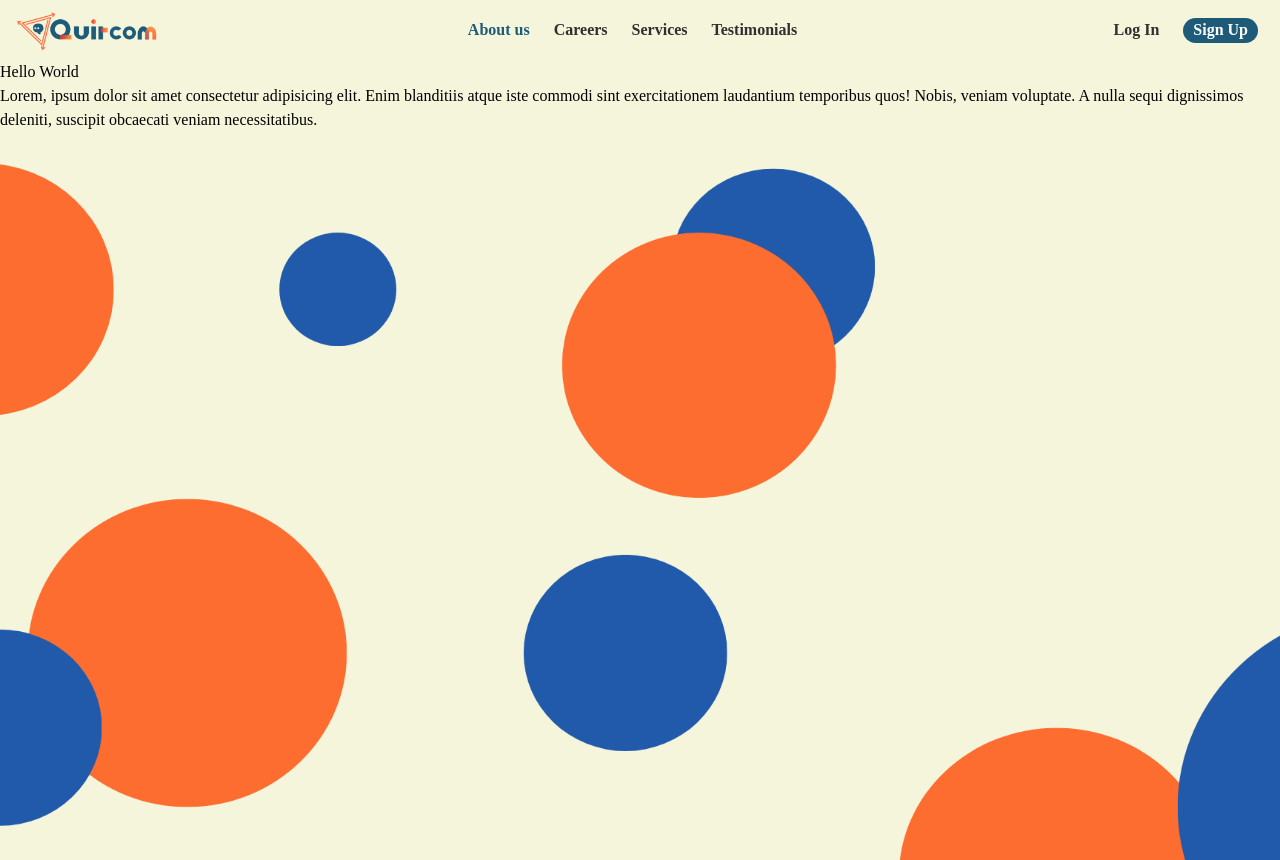
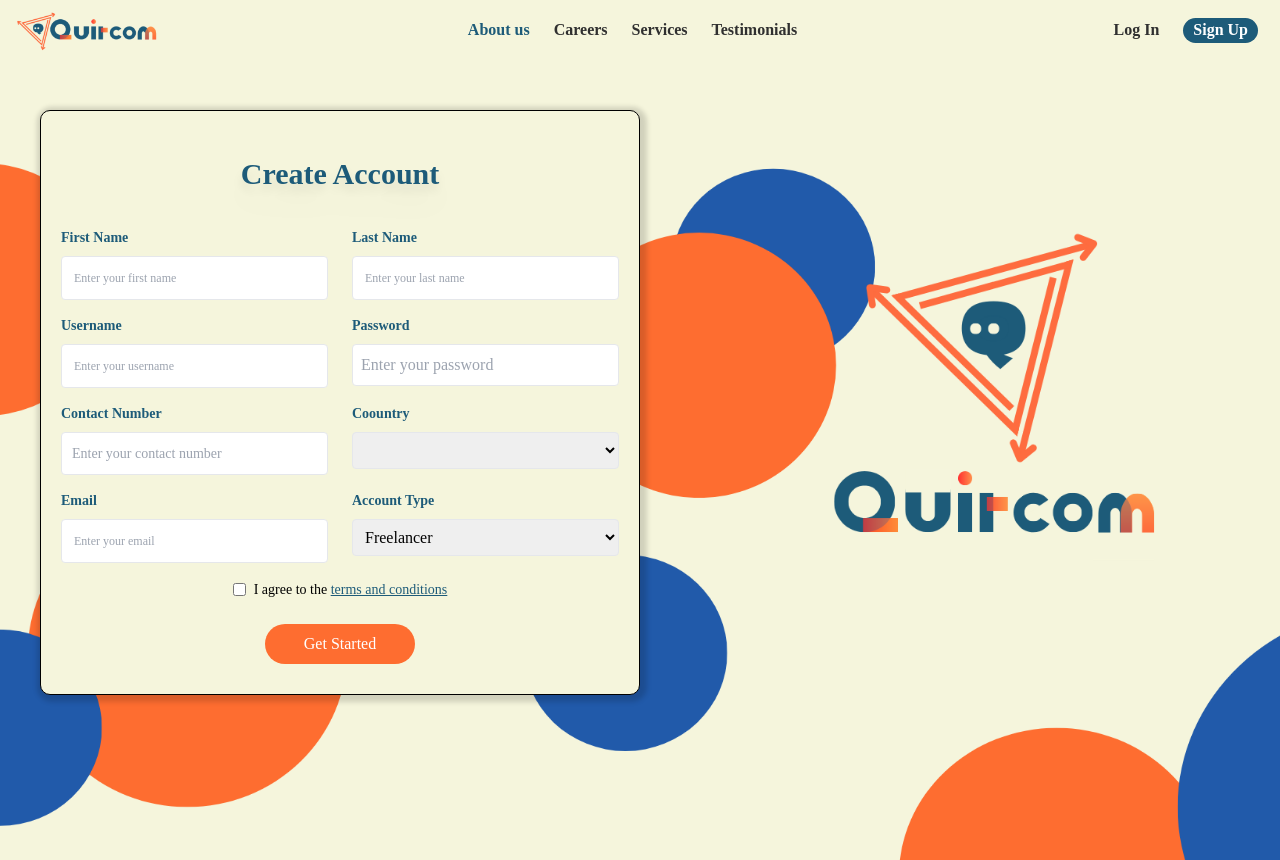
Before and after one commit to jianDeveloper/quircom, a React (Vite) app: page /registration in a window 1280 px wide. Built offline with nearby package versions, Linux system fonts and the light colour scheme.

Commit message:
Register done !

```diff
--- a/src/components/Login.jsx
+++ b/src/components/Login.jsx
@@ -6,9 +6,8 @@ import logo1 from '../assets/Icon1.png'
 const Login = ({open, onClose}) => {
     if(!open) return null
   return (
-    <div className='fixed inset-0 bg-black bg-opacity-20 backdrop-blur-sm ease-in-out duration-1000'>
-
-    <div className='loginContainer'>
+    <div className='fixed inset-0 bg-black bg-opacity-20 backdrop-blur-sm z-[5] ease-in-out duration-1000'>
+    <div>
         <div className='absolute top-[50%] left-[50%] translate-x-[-50%] translate-y-[-50%] bg-[beige] w-[400px] px-[20px] py-[30px] rounded-[10px] shadow-[2px_2px_5px_5px_rgba(0,0,0,0.15)] border-solid border-[1px] border-black'>
             <div on onClick={onClose} className='absolute top-[10px] right-[20px] cursor-pointer w-[10px] h-[10px] text-gray-800 text-center font-semibold text-[20px] ease-in-out duration-1000'>&times;</div>
         <div className='flex-inline justify-center items-center w-full'>
--- a/src/components/Reg.jsx
+++ b/src/components/Reg.jsx
@@ -1,14 +1,154 @@
 import React from 'react'
+import {Link} from 'react-router-dom'
 
 import BGreg from '../assets/bgreg.png';
+import logo2 from '../assets/Icon2.png';
 
 const Reg = () => {
   return (
     <section className="">
       <div className="h-screen" style={{background: `url(${BGreg})`, backgroundRepeat:'no-repeat', backgroundSize:'cover'}}>
-      <h1>Hello World</h1>
-      <p>Lorem, ipsum dolor sit amet consectetur adipisicing elit. Enim blanditiis atque iste commodi sint exercitationem laudantium temporibus quos! Nobis, veniam voluptate. A nulla sequi dignissimos deleniti, suscipit obcaecati veniam necessitatibus.</p>
-    </div>
+        <div className='absolute mt-[50px] left-[50%] translate-x-[-50%] xl:translate-x-[-100%] md:w-[600px] bg-[beige] w-[450px] px-[20px] py-[30px] rounded-[10px] shadow-[2px_2px_5px_5px_rgba(0,0,0,0.15)] border-solid border-[1px] border-black'>
+        <h2 className='text-center mx-[20px] mt-[10px] text-[30px] text-[#1D5B79] font-extrabold drop-shadow-xl'>Create Account</h2>
+          <div className="container mx-auto mt-8">
+            <form className="w-full max-w-screen-ss mx-auto">
+              <div className="flex flex-col md:flex-row md:justify-center -mx-3">
+                <div className="w-full md:w-1/2 px-3 mb-4">
+                  <label htmlFor="firstName" className="block text-[#1D5B79] text-sm font-bold mb-2">
+                    First Name
+                  </label>
+                  <input
+                    type="text"
+                    id="firstName"
+                    name="firstName"
+                    className="w-full text-[12px] p-3 border rounded"
+                    placeholder="Enter your first name"
+                  />
+                </div>
+                <div className="w-full md:w-1/2 px-3 mb-4">
+                  <label htmlFor="lastName" className="block text-[#1D5B79] text-sm font-bold mb-2">
+                    Last Name
+                  </label>
+                  <input
+                    type="text"
+                    id="lastName"
+                    name="lastName"
+                    className="w-full text-[12px] p-3 border rounded"
+                    placeholder="Enter your last name"
+                  />
+                </div>
+              </div>
+
+              <div className="flex flex-col md:flex-row md:justify-center -mx-3">
+                <div className="w-full md:w-1/2 px-3 mb-4">
+                  <label htmlFor="Username" className="block text-[#1D5B79] text-sm font-bold mb-2">
+                    Username
+                  </label>
+                  <input
+                    type="text"
+                    id="username"
+                    name="username"
+                    className="w-full text-[12px] p-3 border rounded"
+                    placeholder="Enter your username"
+                  />
+                </div>
+                <div className="w-full md:w-1/2 px-3 mb-4">
+                  <label htmlFor="password" className="block text-[#1D5B79] text-sm font-bold mb-2">
+                    Password
+                  </label>
+                  <input
+                    type="password"
+                    id="password"
+                    name="password"
+                    className="w-full p-2 border rounded"
+                    placeholder="Enter your password"
+                  />
+                </div>
+              </div>
+
+              <div className="flex flex-col md:flex-row md:justify-center -mx-3">
+                <div className="w-full md:w-1/2 px-3 mb-4">
+                <label htmlFor="contactNumber" className="block text-[#1D5B79] text-sm font-bold mb-2">
+                    Contact Number
+                  </label>
+                  <input
+                    type="tel"
+                    id="contactNumber"
+                    name="contactNumber"
+                    className="w-full text-[14px] p-2.5 border rounded"
+                    placeholder="Enter your contact number"
+                  />
+                </div>
+                <div className="w-full md:w-1/2 px-3 mb-4">
+                  <label htmlFor="country" className="block text-[#1D5B79] text-sm font-bold mb-2">
+                    Coountry
+                  </label>
+                  <select
+                    id="country"
+                    name="country"
+                    className="w-full p-2 border rounded"
+                  >
+
+                    <option value=" "> </option>
+
+                  </select>
+                </div>
+              </div>
+
+              <div className="flex flex-col md:flex-row md:justify-center -mx-3">
+                <div className="w-full md:w-1/2 px-3 mb-4">
+                  <label htmlFor="email" className="block text-[#1D5B79] text-sm font-bold mb-2">
+                    Email
+                  </label>
+                  <input
+                    type="email"
+                    id="email"
+                    name="email"
+                    className="w-full text-[12px] p-3  border rounded"
+                    placeholder="Enter your email"
+                  />
+                </div>
+                <div className="w-full md:w-1/2 px-3 mb-3">
+                  <label htmlFor="accountType" className="block text-[#1D5B79] text-sm font-bold mb-2">
+                    Account Type
+                  </label>
+                  <select
+                    id="accountType"
+                    name="accountType"
+                    className="w-full p-2 border rounded"
+                  >
+                    <option value="freelancer">Freelancer</option>
+                    <option value="client">Client</option>
+                  </select>
+                </div>
+              </div>
+              <div className="mb-6">
+                <div className="flex items-center justify-center">
+                  <input
+                    type="checkbox"
+                    id="agree"
+                    name="agreement"
+                    className="mr-2"
+                  />
+                  <label htmlFor="agree" className='text-[14px]'>
+                    I agree to the <Link className='text-[#1D5B79] font-medium'><u>terms and conditions</u></Link>
+                  </label>
+                </div>
+              </div>
+              <div className="flex justify-center">
+                <button
+                  type="submit"
+                  className="bg-[#FE6D30] w-[150px] text-white p-2 rounded-full hover:bg-[#EA580C] hover:w-[155px] focus:outline-none focus:shadow-outline-blue active:bg-blue-800">
+                  Get Started
+                </button>
+              </div>
+            </form>
+          </div>
+        </div>
+        <div>
+          <img className='hidden top-[25%] xl:flex absolute left-[62%] h-[400px] translate-x-[-0%] mx-auto' src={logo2}/>
+        </div>
+      </div>
     </section>
 
   )
```
Also changed, not shown: src/assets/Icon2.png, 1 other file (tests, documents, lock files or other folders).
